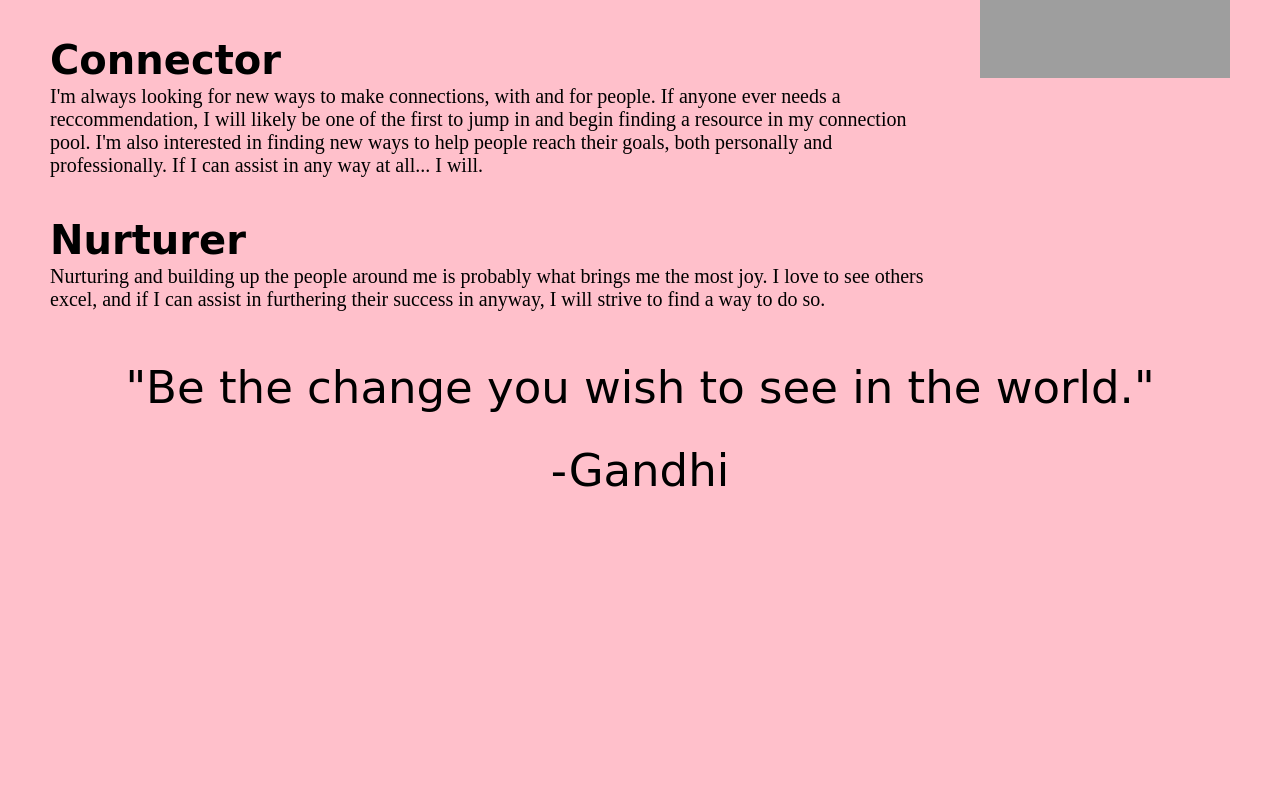
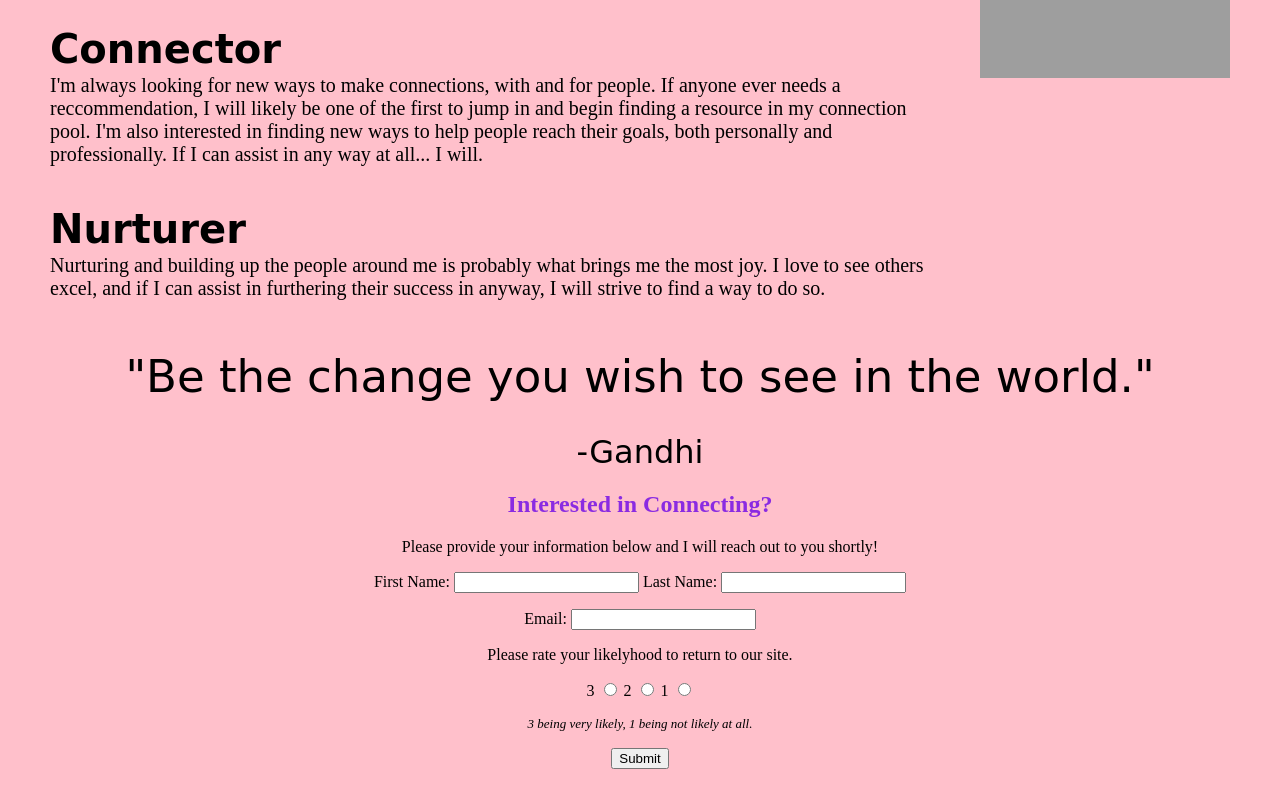
Before and after one commit to AriBolton/Block_09-Personal-Website-Pt1, a plain HTML site: page index.html in a window 1280 px wide. Shown: the part 349-1134 px from the top of the page. Before the commit the page ends 846 px from the top, so only its background shows below. Drawn offline with Linux system fonts and the light colour scheme; grey boxes are pictures that could not be loaded.

Commit message:
final project to submit

```diff
--- a/index.html
+++ b/index.html
@@ -48,9 +48,53 @@
   <p class="quote">
     "Be the change you wish to see in the world."
   </p>
-  <p class="quote">
+  <p class="quote" style="font-size: 2em;">
     -Gandhi
   </p>
+  <article class="form">
+    <section>
+      <h2 style="color: blueviolet;">Interested in Connecting?</h2>
+      <p>Please provide your information below and I will reach out to you shortly!</p>
+      <form action="./survey_results.html">
+        <label for="first">First Name:</label>
+        <input name="first" type="text">
+        <label for="last">Last Name:</label>
+        <input name="last" type="text">
+        <p>
+          <label for="email">Email:</label>
+          <input name="email" type="email">
+        </p>
+      </form>
+    </section>
+    <Section>
+      <p>
+        Please rate your likelyhood to return to our site.
+      </p>
+      <p>
+      <form action="survey_results.html">
+        <label>
+          3
+          <input name="likeliness_recurrence" type="radio">
+        </label>
+        <label>
+          2
+          <input name="likeliness_recurrence" type="radio">
+        </label>
+        <label>
+          1
+          <input name="likeliness_recurrence" type="radio">
+        </label>
+      </form>
+      </p>
+      <p style="font-style: italic; font-size: 13px" ;>3 being very likely, 1 being not likely at all.
+      </p>
+      <p>
+      <form action="survey_results.html">
+        <input class="submit_btn" type="submit">
+      </form>
+      </p>
+    </Section>
+  </article>
 </body>
 
 </html>
--- a/style.css
+++ b/style.css
@@ -11,13 +11,14 @@ header {
     top: 0%;
 }
 
+
 nav {
     font-size: 20px;
     align-self: center;
 }
 
 .description {
-    font-size: 45px;
+    font-size: 5vh;
     font-family: fantasy;
     margin-bottom: 0px;
     padding-bottom: 0px;
@@ -72,3 +73,16 @@ nav {
 .side_note {
     color: blueviolet;
 }
+
+.form {
+    text-align: center;
+}
+
+
+
+@media(max-width:786px) {
+    .background {
+        margin: 0 auto !important;
+        padding: 0 !important;
+    }
+}
```
Also changed, not shown: survey_results.html (added, +18 -0 lines).
